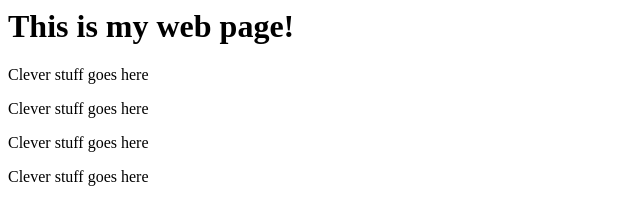
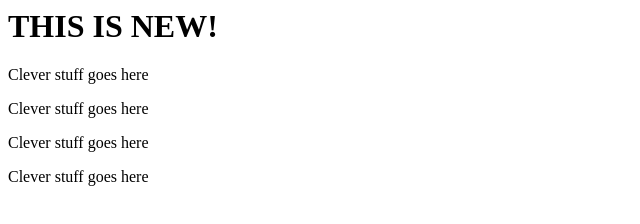
Before and after one commit to liyuncc/itc134-fl19-git-github, a plain HTML site: page index.html in a window 1280 px wide. Shown: the whole page, without its empty margins (0-640 px from the left). Drawn offline with Linux system fonts and the light colour scheme.

Commit message:
Changes my H1 text

```diff
--- a/index.html
+++ b/index.html
@@ -1,7 +1,7 @@
 <html>
 
 <body>
-    <h1>This is my web page!</h1>
+    <h1>THIS IS NEW!</h1>
     <p>Clever stuff goes here</p>
     <p>Clever stuff goes here</p>
     <p>Clever stuff goes here</p>
```
